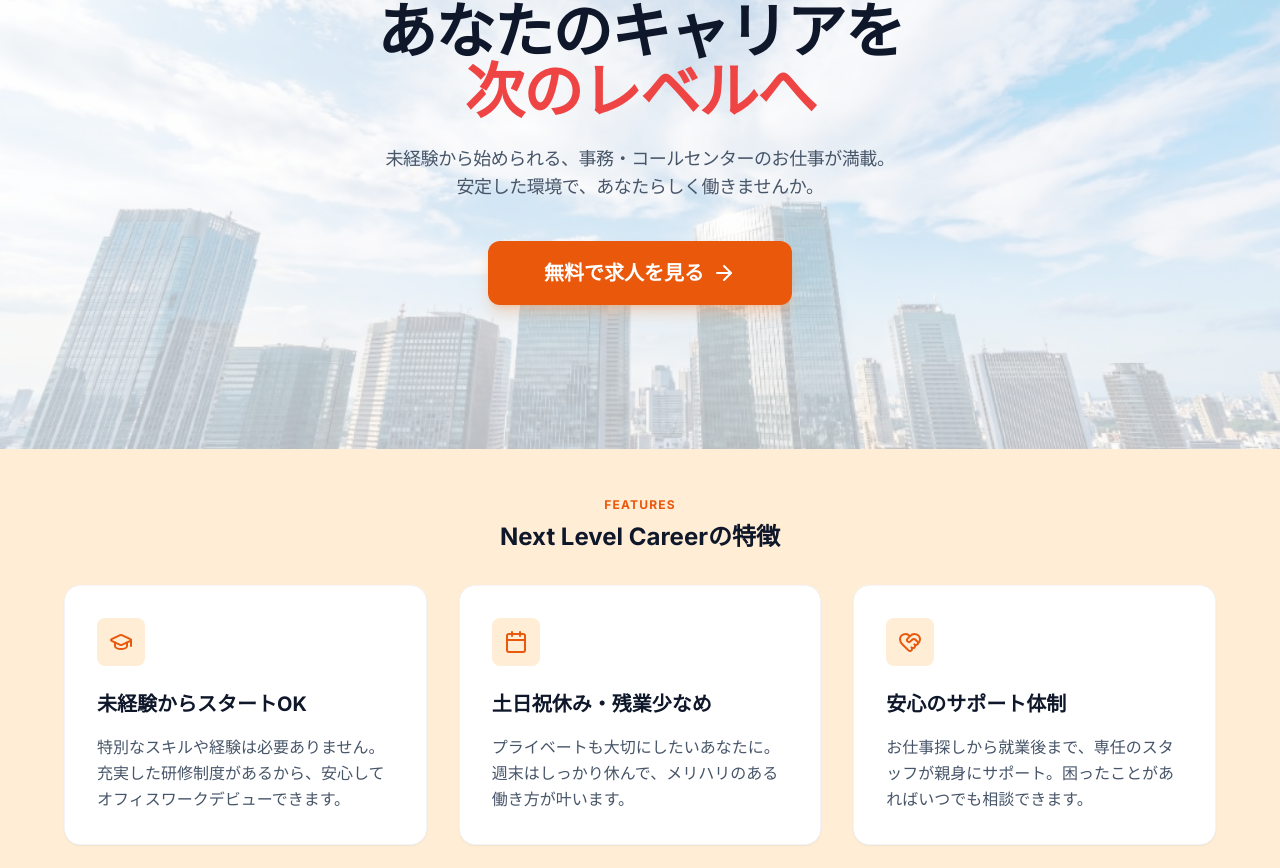
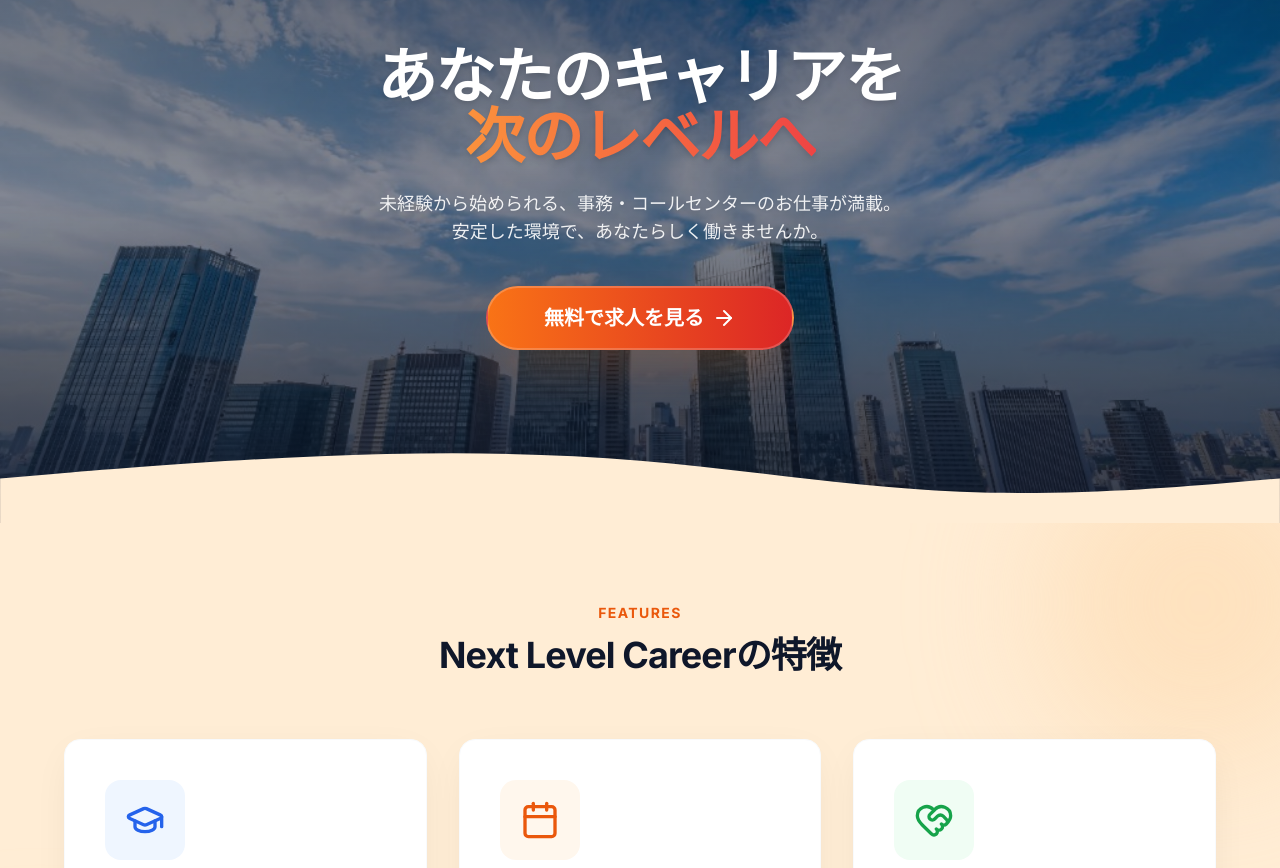
Before and after one commit to nextlevelkitamura-alt/nextlevel-career-website, a Next.js app: page / in a window 1280 px wide. Shown: the part 192-1060 px from the top of the page. Built offline with nearby package versions, Linux system fonts and the light colour scheme; no server answers.

Commit message:
Enhance main page design to match LP quality - Hero and ServiceIntro improvements

```diff
--- a/components/Hero.tsx
+++ b/components/Hero.tsx
@@ -10,7 +10,8 @@ export default async function Hero() {
     const findJobHref = user ? "/jobs" : "/register";
 
     return (
-        <section className="relative overflow-hidden bg-slate-50 py-20 sm:py-32 lg:pb-32 xl:pb-36">
+        <section className="relative overflow-hidden min-h-[550px] sm:min-h-[600px] lg:min-h-[650px] flex items-center justify-center">
+            {/* Background Image */}
             <div className="absolute inset-0">
                 <Image
                     src="/hero-bg.jpg"
@@ -20,22 +21,28 @@ export default async function Hero() {
                     priority
                     quality={100}
                 />
-                <div className="absolute inset-0 bg-white/70"></div>
+                <div className="absolute inset-0 bg-slate-900/50 mix-blend-multiply"></div>
+                <div className="absolute inset-0 bg-gradient-to-t from-slate-900/70 via-transparent to-slate-900/30"></div>
             </div>
 
-            <div className="container relative mx-auto px-4 text-center">
-                <h1 className="mx-auto max-w-4xl font-display text-4xl font-medium tracking-tight text-slate-900 sm:text-6xl">
-                    <span className="font-bold">あなたのキャリアを</span><br />
-                    <span className="relative whitespace-nowrap text-red-500 font-bold pb-2">
+            {/* Content */}
+            <div className="container relative mx-auto px-4 text-center z-10">
+                <h1 className="text-3xl sm:text-5xl lg:text-6xl font-extrabold text-white mb-6 leading-tight tracking-tight drop-shadow-md">
+                    あなたのキャリアを<br />
+                    <span className="text-transparent bg-clip-text bg-gradient-to-r from-orange-400 to-red-500">
                         次のレベルへ
                     </span>
                 </h1>
-                <p className="mx-auto mt-6 max-w-2xl text-lg tracking-tight text-slate-600">
-                    未経験から始められる、事務・コールセンターのお仕事が満載。<br className="hidden sm:inline" />
-                    安定した環境で、あなたらしく働きませんか。
+                <p className="mx-auto max-w-xl text-base sm:text-lg text-white/90 mb-10 leading-relaxed font-medium drop-shadow-sm px-4">
+                    未経験から始められる、<br className="sm:hidden" />事務・コールセンターのお仕事が満載。<br className="hidden sm:inline" />
+                    安定した環境で、<br className="sm:hidden" />あなたらしく働きませんか。
                 </p>
-                <div className="mt-10 flex justify-center">
-                    <Button asChild size="lg" className="text-lg sm:text-xl h-14 sm:h-16 px-10 sm:px-14 bg-primary-600 hover:bg-primary-700 text-white border-0 shadow-lg shadow-primary-500/25 rounded-xl font-bold transition-all hover:scale-[1.02] hover:shadow-xl">
+                <div className="flex justify-center">
+                    <Button
+                        asChild
+                        size="lg"
+                        className="bg-gradient-to-r from-orange-500 to-red-600 hover:from-orange-600 hover:to-red-700 text-white font-bold text-lg sm:text-xl h-14 sm:h-16 px-10 sm:px-14 rounded-full shadow-2xl shadow-orange-500/30 border-2 border-white/20 transition-all hover:scale-105 active:scale-95"
+                    >
                         <Link href={findJobHref}>
                             無料で求人を見る
                             <ArrowRight className="ml-2 h-5 w-5 sm:h-6 sm:w-6" />
@@ -43,6 +50,13 @@ export default async function Hero() {
                     </Button>
                 </div>
             </div>
+
+            {/* Wave Divider */}
+            <div className="absolute bottom-0 left-0 right-0 z-20">
+                <svg viewBox="0 0 1440 100" fill="none" xmlns="http://www.w3.org/2000/svg" className="w-full h-auto text-primary-100 fill-current">
+                    <path d="M0 50L60 45C120 40 240 30 360 25C480 20 600 20 720 30C840 40 960 60 1080 65C1200 70 1320 60 1380 55L1440 50V100H1380C1320 100 1200 100 1080 100C960 100 840 100 720 100C600 100 480 100 360 100C240 100 120 100 60 100H0V50Z" />
+                </svg>
+            </div>
         </section>
     );
 }
--- a/components/ServiceIntro.tsx
+++ b/components/ServiceIntro.tsx
@@ -5,41 +5,51 @@ const features = [
         title: "未経験からスタートOK",
         description: "特別なスキルや経験は必要ありません。充実した研修制度があるから、安心してオフィスワークデビューできます。",
         icon: GraduationCap,
+        color: "bg-blue-50 text-blue-600"
     },
     {
         title: "土日祝休み・残業少なめ",
         description: "プライベートも大切にしたいあなたに。週末はしっかり休んで、メリハリのある働き方が叶います。",
         icon: Calendar,
+        color: "bg-orange-50 text-orange-600"
     },
     {
         title: "安心のサポート体制",
         description: "お仕事探しから就業後まで、専任のスタッフが親身にサポート。困ったことがあればいつでも相談できます。",
         icon: HeartHandshake,
+        color: "bg-green-50 text-green-600"
     },
 ];
 
 export default function ServiceIntro() {
     return (
-        <section id="features" className="py-12 bg-primary-100">
-            <div className="container mx-auto px-4">
+        <section id="features" className="py-16 sm:py-20 bg-primary-100 relative overflow-hidden">
+            {/* Decorative elements */}
+            <div className="absolute top-0 right-0 -mr-20 -mt-20 w-80 h-80 bg-primary-200/50 rounded-full blur-3xl"></div>
+            <div className="absolute bottom-0 left-0 -ml-20 -mb-20 w-60 h-60 bg-orange-100/50 rounded-full blur-3xl"></div>
+
+            <div className="container mx-auto px-4 relative z-10">
                 <div className="max-w-6xl mx-auto">
-                    <div className="text-center mb-8">
-                        <span className="text-primary-600 font-bold tracking-widest text-xs block mb-2">FEATURES</span>
-                        <h2 className="text-2xl font-bold text-slate-900">
+                    <div className="text-center mb-12 sm:mb-16">
+                        <span className="text-primary-600 font-bold tracking-widest text-xs sm:text-sm block mb-3">FEATURES</span>
+                        <h2 className="text-2xl sm:text-3xl lg:text-4xl font-bold text-slate-900 tracking-tight">
                             Next Level Careerの特徴
                         </h2>
                     </div>
 
-                    <div className="grid grid-cols-1 md:grid-cols-3 gap-8">
+                    <div className="grid grid-cols-1 md:grid-cols-3 gap-6 sm:gap-8">
                         {features.map((feature, index) => (
-                            <div key={index} className="bg-white p-8 rounded-2xl shadow-sm border border-slate-100 hover:shadow-md transition-shadow">
-                                <div className="w-12 h-12 bg-primary-100 rounded-lg flex items-center justify-center mb-6 text-primary-600">
-                                    <feature.icon className="w-6 h-6" />
+                            <div
+                                key={index}
+                                className="bg-white p-8 sm:p-10 rounded-2xl shadow-[0_10px_40px_-10px_rgba(0,0,0,0.08)] border border-slate-50 hover:shadow-lg hover:-translate-y-1 transition-all duration-300 group"
+                            >
+                                <div className={`w-16 h-16 sm:w-20 sm:h-20 rounded-2xl flex items-center justify-center mb-6 ${feature.color} group-hover:scale-110 transition-transform duration-300`}>
+                                    <feature.icon className="w-8 h-8 sm:w-10 sm:h-10" />
                                 </div>
-                                <h3 className="text-xl font-bold text-slate-900 mb-4">
+                                <h3 className="text-lg sm:text-xl font-bold text-slate-900 mb-4">
                                     {feature.title}
                                 </h3>
-                                <p className="text-slate-600 leading-relaxed">
+                                <p className="text-slate-600 leading-relaxed text-sm sm:text-base">
                                     {feature.description}
                                 </p>
                             </div>
```
